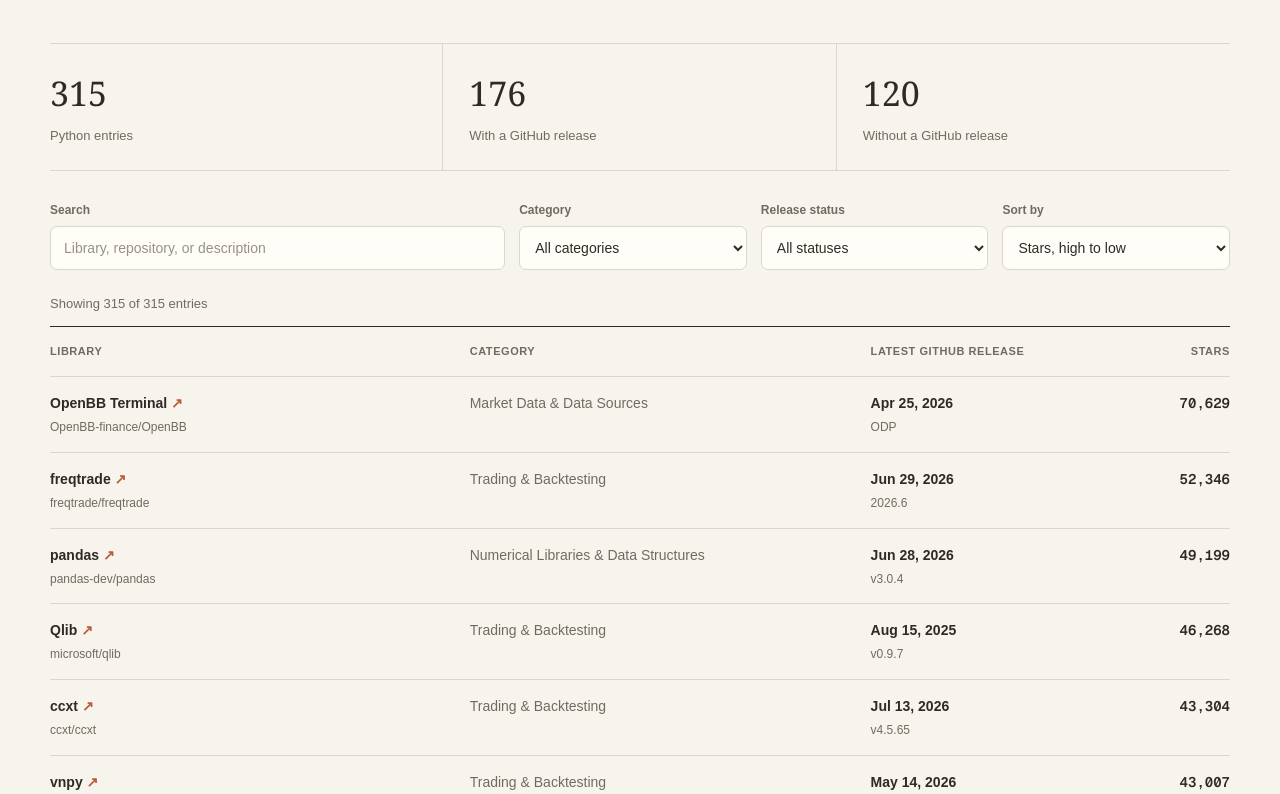
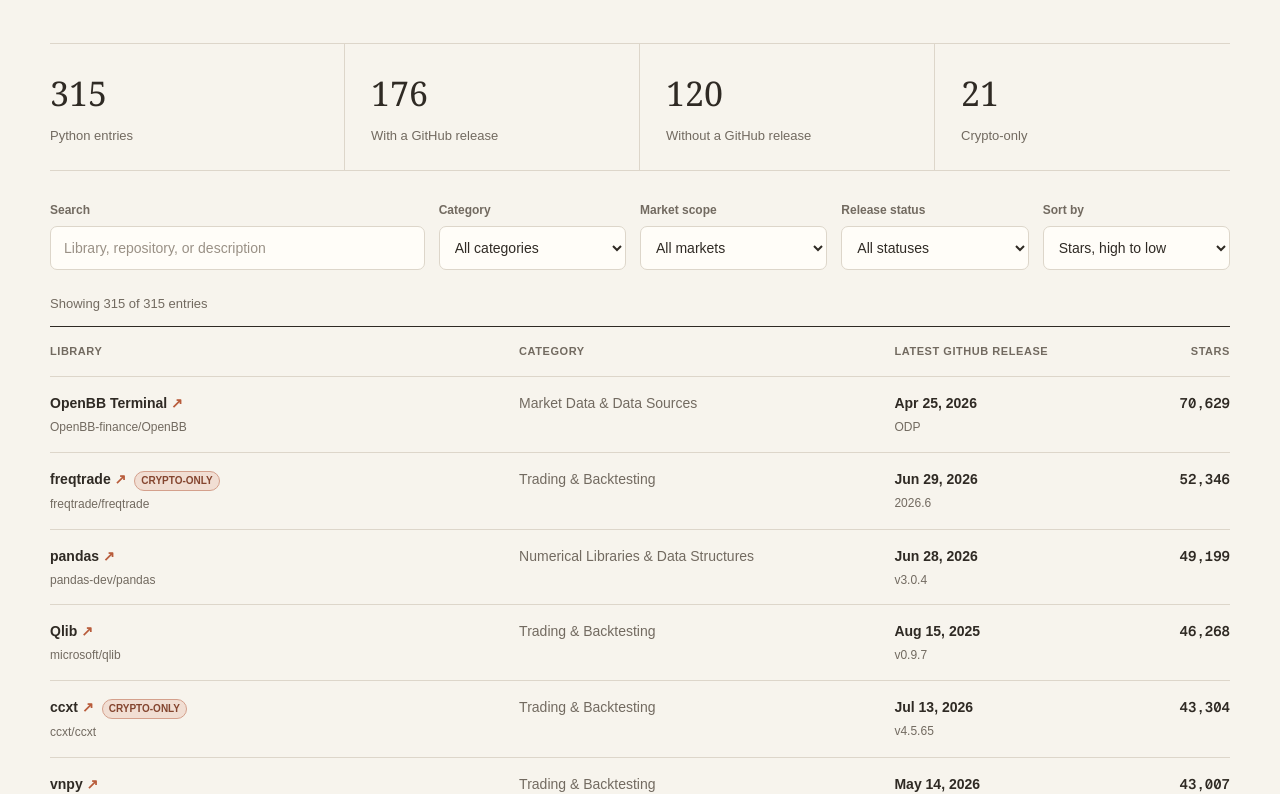
Before and after one commit to joce/awseomequant-lib-pulse, a Next.js app: page / in a window 1280 px wide. Shown: the part 389-1183 px from the top of the page. Built offline with nearby package versions, Linux system fonts and the light colour scheme.

Commit message:
Flag crypto-only libraries

```diff
--- /dev/null
+++ b/app/crypto-only.json
@@ -0,0 +1,23 @@
+[
+  "AccursedGalaxy/wasserstein-btc",
+  "AlexanderMerkel/binance-fix-connector-python",
+  "Drakkar-Software/OctoBot",
+  "Drakkar-Software/OctoBot-Script",
+  "Swap-API/swap-api",
+  "barnumbirr/coinmarketcap",
+  "ccxt/ccxt",
+  "coinpaprika/coinpaprika-api-python-client",
+  "coinpaprika/dexpaprika-sdk-python",
+  "crypto-lake/lake-api",
+  "eslazarev/pricehub",
+  "freqtrade/freqtrade",
+  "gbeced/basana",
+  "jesse-ai/jesse",
+  "nazmiefearmutcu/dive-into-crypto",
+  "scrtlabs/catalyst",
+  "soutone/coinpulse-python",
+  "stefanoviana/deepalpha",
+  "tardis-dev/tardis-python",
+  "tradingstrategy-ai/getting-started",
+  "tradingstrategy-ai/trading-strategy"
+]
--- a/app/globals.css
+++ b/app/globals.css
@@ -86,7 +86,7 @@
 
 .summary {
   display: grid;
-  grid-template-columns: repeat(3, 1fr);
+  grid-template-columns: repeat(4, 1fr);
   border-block: 1px solid var(--line);
 }
 
@@ -105,7 +105,7 @@
 
 .controls {
   display: grid;
-  grid-template-columns: 2fr repeat(3, 1fr);
+  grid-template-columns: 2fr repeat(4, 1fr);
   gap: 14px;
   padding: 30px 0 16px;
 }
@@ -142,6 +142,19 @@
 
 .library, .release { font-weight: 700; text-decoration: none; }
 .library span { color: var(--accent); }
+.crypto-tag {
+  display: inline-block;
+  margin-left: 8px;
+  padding: 2px 6px;
+  border: 1px solid #d4a08c;
+  border-radius: 999px;
+  background: var(--accent-soft);
+  color: #84452f;
+  font-size: 10px;
+  font-weight: 700;
+  line-height: 1.4;
+  text-transform: uppercase;
+}
 .repo, .tag { display: block; max-width: 390px; margin-top: 5px; color: var(--muted); font-size: 12px; line-height: 1.4; }
 .category { display: inline-block; max-width: 240px; color: var(--muted); line-height: 1.4; }
 .empty { color: var(--muted); }
@@ -151,7 +164,7 @@
 
 footer {
   display: grid;
-  grid-template-columns: 1fr 1fr;
+  grid-template-columns: repeat(3, 1fr);
   gap: 36px;
   margin-top: 36px;
   color: var(--muted);
--- a/app/page.tsx
+++ b/app/page.tsx
@@ -1,6 +1,7 @@
 "use client";
 
 import { useMemo, useState } from "react";
+import cryptoOnly from "./crypto-only.json";
 import data from "./libraries.json";
 
 type Library = (typeof data.libraries)[number];
@@ -13,6 +14,11 @@
 });
 
 const number = new Intl.NumberFormat("en");
+const cryptoOnlyRepositories = new Set(cryptoOnly);
+
+function isCryptoOnly(library: Library) {
+  return library.repo !== null && cryptoOnlyRepositories.has(library.repo);
+}
 
 function releaseLabel(library: Library) {
   if (library.release?.publishedAt) return "released";
@@ -23,6 +29,7 @@
 export default function Home() {
   const [query, setQuery] = useState("");
   const [section, setSection] = useState("all");
+  const [market, setMarket] = useState("all");
   const [release, setRelease] = useState("all");
   const [sort, setSort] = useState("stars");
 
@@ -41,6 +48,10 @@
               .toLowerCase()
               .includes(needle)) &&
           (section === "all" || library.section === section) &&
+          (market === "all" ||
+            (market === "exclude"
+              ? !isCryptoOnly(library)
+              : isCryptoOnly(library))) &&
           (release === "all" || releaseLabel(library) === release),
       )
       .sort((a, b) => {
@@ -51,7 +62,7 @@
           );
         return (b.stars ?? -1) - (a.stars ?? -1);
       });
-  }, [query, section, release, sort]);
+  }, [query, section, market, release, sort]);
 
   const released = data.libraries.filter((library) => library.release).length;
   const noRelease = data.libraries.filter(
@@ -78,6 +89,7 @@
         <div><strong>{number.format(data.libraries.length)}</strong><span>Python entries</span></div>
         <div><strong>{number.format(released)}</strong><span>With a GitHub release</span></div>
         <div><strong>{number.format(noRelease)}</strong><span>Without a GitHub release</span></div>
+        <div><strong>{number.format(cryptoOnly.length)}</strong><span>Crypto-only</span></div>
       </section>
 
       <section className="controls" aria-label="Filter libraries">
@@ -95,6 +107,14 @@
           <select value={section} onChange={(event) => setSection(event.target.value)}>
             <option value="all">All categories</option>
             {sections.map((value) => <option key={value}>{value}</option>)}
+          </select>
+        </label>
+        <label>
+          <span>Market scope</span>
+          <select value={market} onChange={(event) => setMarket(event.target.value)}>
+            <option value="all">All markets</option>
+            <option value="exclude">Hide crypto-only</option>
+            <option value="only">Crypto-only</option>
           </select>
         </label>
         <label>
@@ -139,6 +159,7 @@
                     <a className="library" href={href} target="_blank" rel="noreferrer">
                       {library.name} <span aria-hidden="true">↗</span>
                     </a>
+                    {isCryptoOnly(library) && <span className="crypto-tag">Crypto-only</span>}
                     <span className="repo">
                       {library.repo ?? "No GitHub repository"}
                       {library.archived ? " · archived" : ""}
@@ -186,6 +207,11 @@
           are shown once. Deleted, renamed, non-GitHub, and built-in projects remain in
           the report with unavailable GitHub fields.
         </p>
+        <p>
+          Crypto-only flags are conservative: a project is marked only when its stated
+          scope is exclusively cryptocurrency, digital assets, blockchain, or DeFi.
+          Mixed-market tools are not flagged.
+        </p>
       </footer>
     </main>
   );
```
Also changed, not shown: 1 other file (tests, documents, lock files or other folders).
